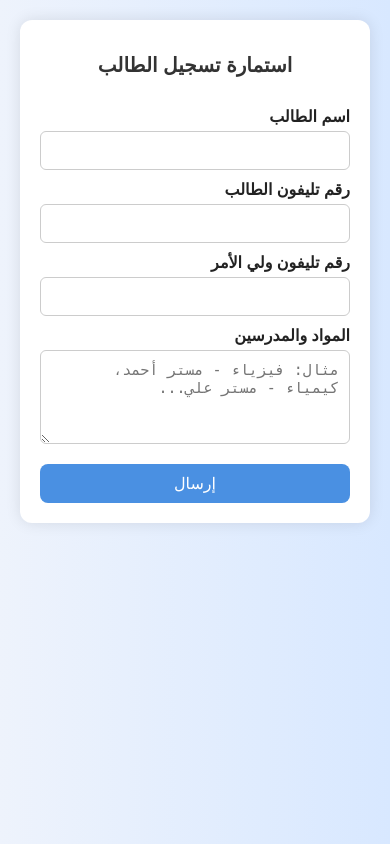
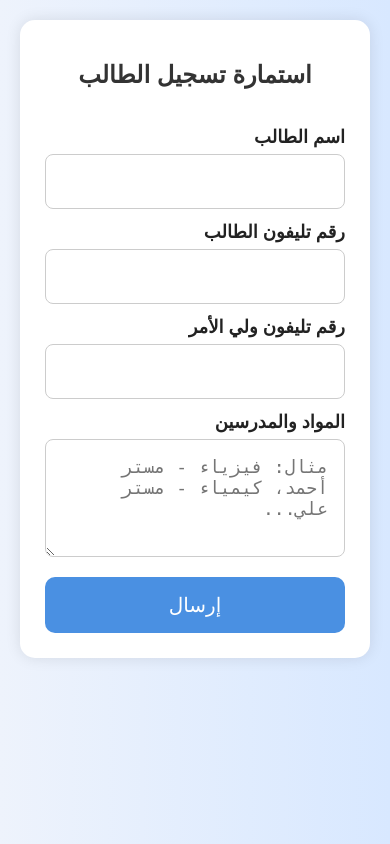
Before and after one commit to tawfik-hegazy/4U-CENTER, a PHP site: page / in a window 390 px wide. Run offline with PHP 8.4, Linux system fonts and the light colour scheme.

Commit message:
Update style.css

```diff
--- a/style.css
+++ b/style.css
@@ -11,26 +11,20 @@ body {
   direction: rtl;
 }
 
-/* الحاوية الأساسية */
+/* الحاوية */
 .container {
   max-width: 500px;
-  margin: 30px auto;
+  margin: 40px auto;
   background: #fff;
-  padding: 25px;
-  border-radius: 12px;
+  padding: 30px;
+  border-radius: 15px;
   box-shadow: 0 0 15px rgba(0,0,0,0.1);
-}
-
-.logo {
-  display: block;
-  max-width: 120px;
-  margin: 0 auto 15px;
 }
 
 h1 {
   text-align: center;
-  font-size: 24px;
-  margin-bottom: 20px;
+  font-size: 26px;
+  margin-bottom: 25px;
   color: #333;
 }
 
@@ -41,17 +35,18 @@ form {
 }
 
 label {
-  margin: 10px 0 5px;
+  margin: 12px 0 6px;
   color: #222;
   font-weight: bold;
+  font-size: 17px;
 }
 
 input,
 textarea {
-  padding: 10px;
+  padding: 14px;
   border: 1px solid #ccc;
-  border-radius: 6px;
-  font-size: 16px;
+  border-radius: 8px;
+  font-size: 17px;
   transition: 0.2s ease;
 }
 
@@ -63,12 +58,12 @@ textarea:focus {
 
 button {
   margin-top: 20px;
-  padding: 12px;
+  padding: 14px;
   background: #4a90e2;
   color: #fff;
   border: none;
-  border-radius: 8px;
-  font-size: 18px;
+  border-radius: 10px;
+  font-size: 19px;
   cursor: pointer;
   transition: background 0.3s;
 }
@@ -77,24 +72,29 @@ button:hover {
   background: #357bd8;
 }
 
-/* Responsive Design */
+/* موبايل: تكبير الخطوط والمسافات */
 @media (max-width: 600px) {
   .container {
     margin: 20px;
-    padding: 20px;
+    padding: 25px;
   }
 
   h1 {
-    font-size: 20px;
+    font-size: 24px;
+  }
+
+  label {
+    font-size: 18px;
   }
 
   input,
   textarea {
-    font-size: 15px;
+    font-size: 18px;
+    padding: 16px;
   }
 
   button {
-    font-size: 16px;
-    padding: 10px;
+    font-size: 20px;
+    padding: 16px;
   }
 }
```
